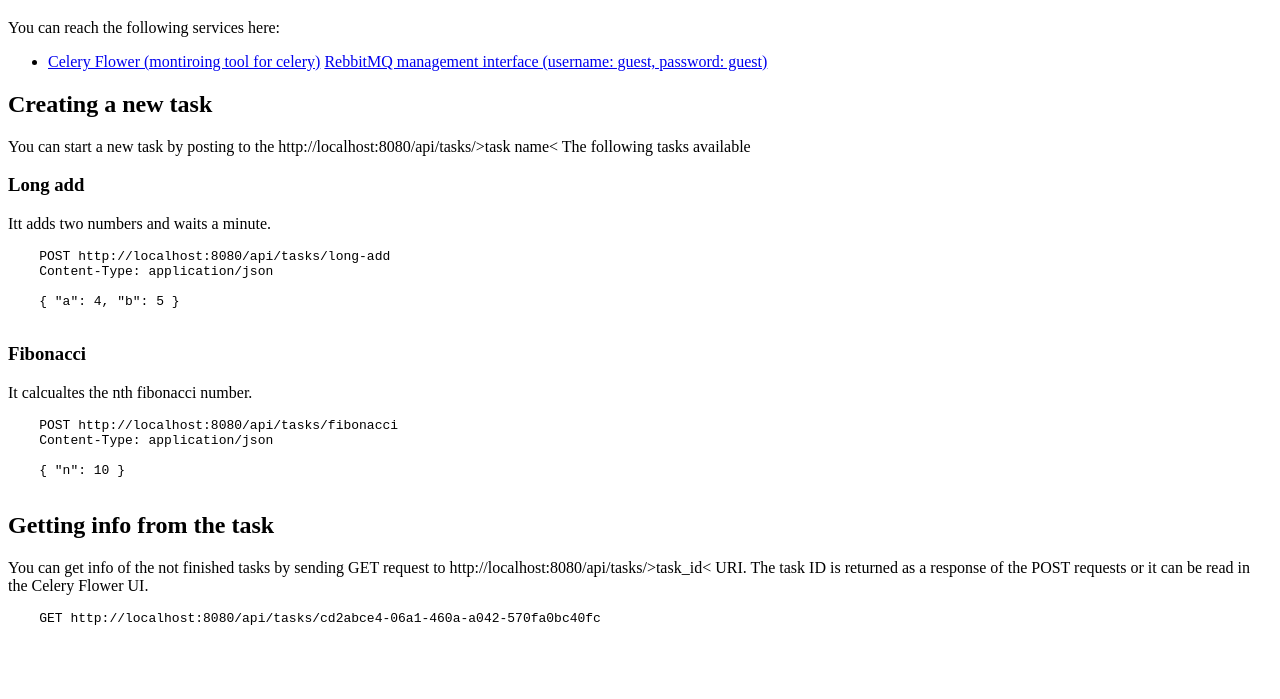
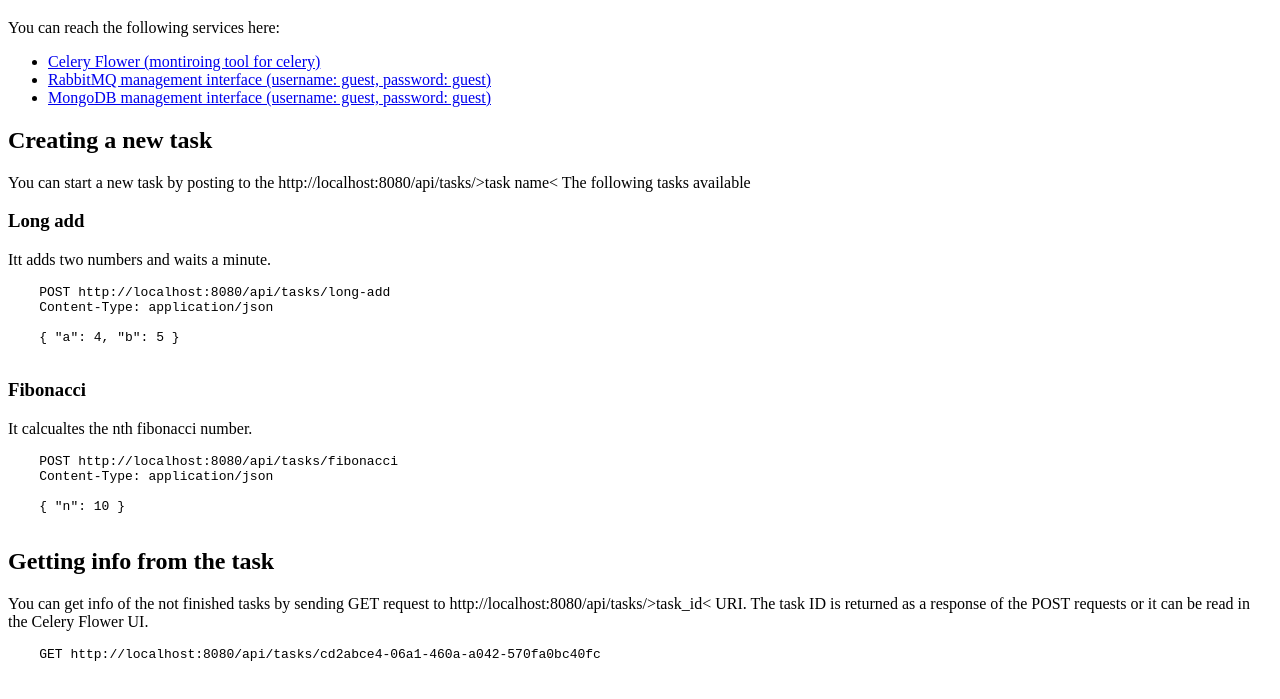
Before and after one commit to samson84/python-distributed, a plain HTML site: page nginx/static/index.html in a window 1280 px wide. Shown: the part 61-760 px from the top of the page. Drawn offline with Linux system fonts and the light colour scheme.

Commit message:
add mongodb management ui

```diff
--- a/nginx/static/index.html
+++ b/nginx/static/index.html
@@ -13,7 +13,12 @@
   <ul>
     <li>
       <a href="http://localhost:8081">Celery Flower (montiroing tool for celery)</a>
-      <a href="http://localhost:8082">RebbitMQ management interface (username: guest, password: guest)</a>
+    </li>
+    <li>
+      <a href="http://localhost:8082">RabbitMQ management interface (username: guest, password: guest)</a>
+    </li>
+    <li>
+      <a href="http://localhost:8083">MongoDB management interface (username: guest, password: guest)</a>
     </li>
   </ul>
 
```
Also changed, not shown: 2 other files.
